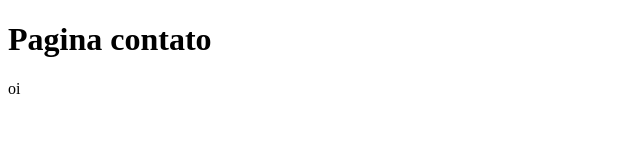
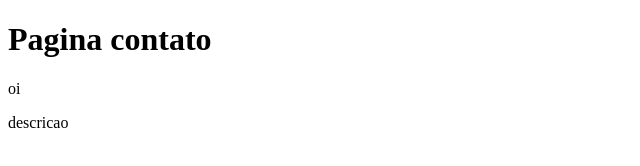
Before and after one commit to samiraetc/aula3, a plain HTML site: page contato.html in a window 1280 px wide. Shown: the full height of the page, 0-640 px from the left. Drawn offline with Linux system fonts and the light colour scheme.

Commit message:
inseri uma descrição

```diff
--- a/contato.html
+++ b/contato.html
@@ -8,6 +8,7 @@
 <body>
     <h1>Pagina contato</h1>
     <p>oi</p>
+    <p>descricao</p>
 
 
 </body>
```
